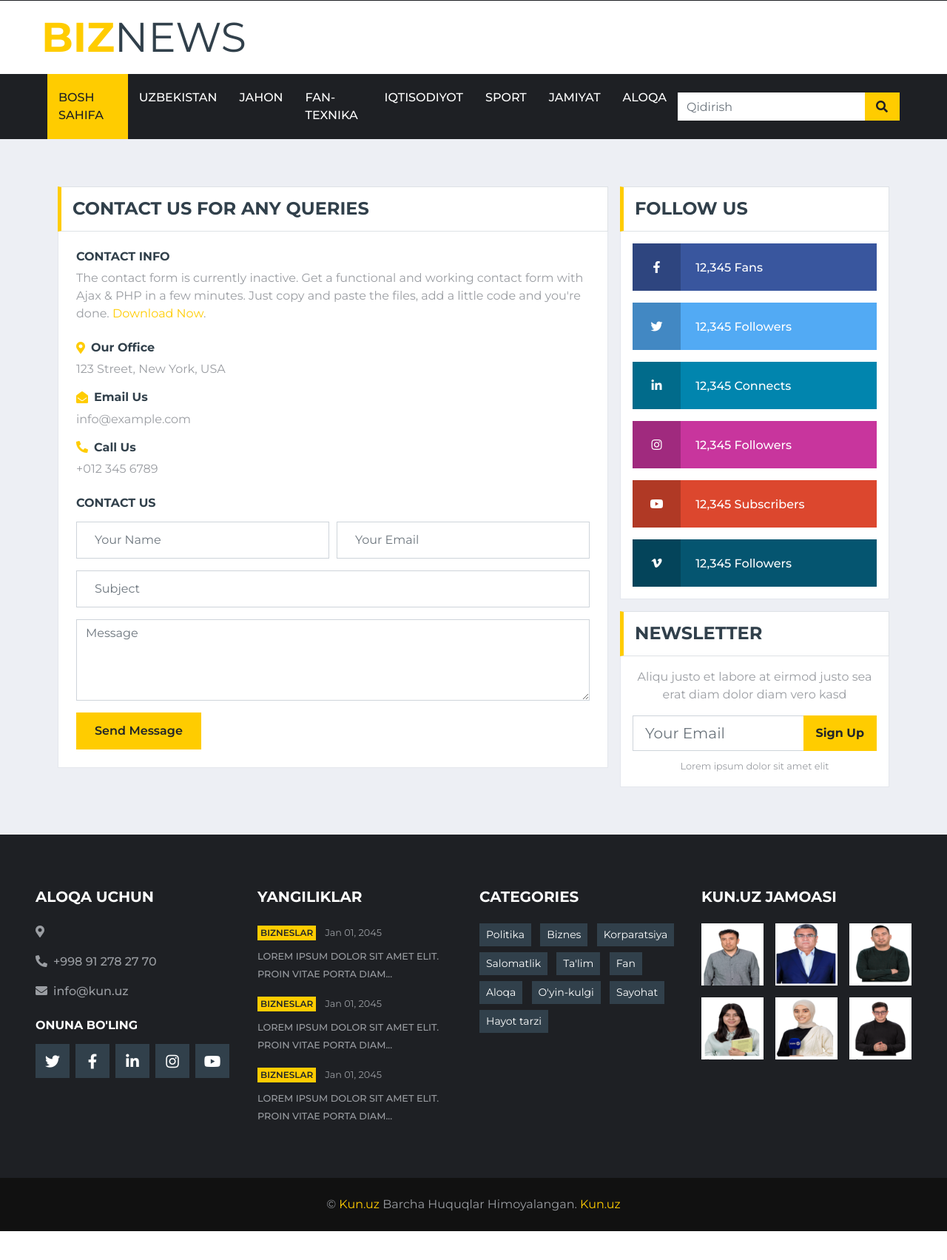
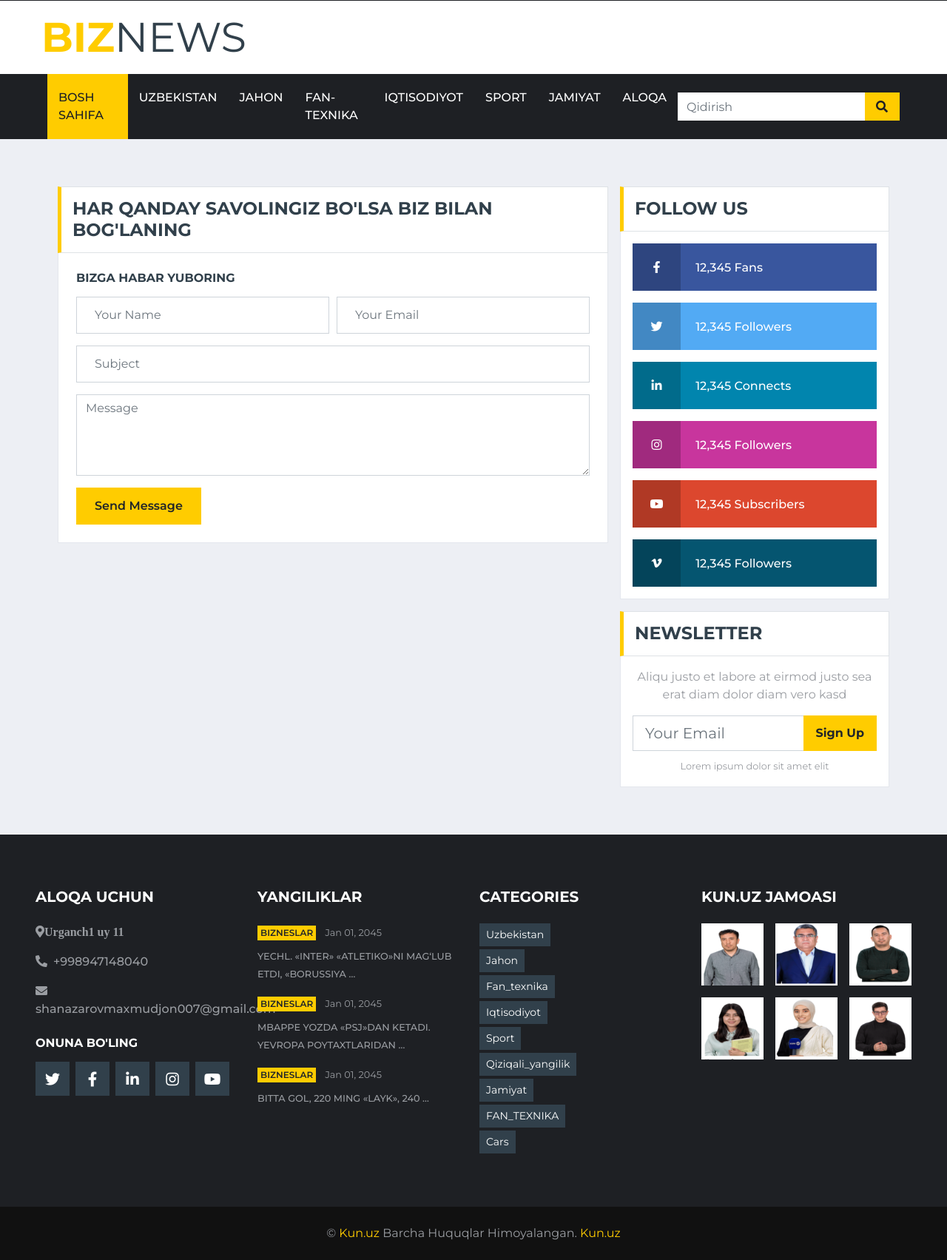
Before and after one commit to maxmud8040/GIT_BASH, a Django app: page /contact/ in a window 1280 px wide. Shown: the part 39-1742 px from the top of the page at 74% size. Before the commit the page ends 1703 px from the top, so only its background shows below. Run offline with Django 5.2, Linux system fonts and the light colour scheme; data comes from the database, SQL or seed files in the repository; both versions use the stored data as it was after the commit; some libraries are stand-ins or nearby versions.

Commit message:
2-Versia , Adminga habar yuborish

```diff
--- /dev/null
+++ b/app/contect_prossesor.py
@@ -0,0 +1,14 @@
+from .models import *
+
+
+def lasted_news(request):
+    lasted_news = News.published.all().order_by("-publish_time")[:3]
+    categories = Category.objects.all()
+    contact_data = ContactData.objects.all()
+
+    context = {
+        'lasted_news':lasted_news,
+        'categories': categories,
+        'contact_data': contact_data,
+    }
+    return context
--- /dev/null
+++ b/app/forms.py
@@ -0,0 +1,10 @@
+from django import forms
+from .models import *
+
+
+class ContactForm(forms.ModelForm):
+    name = forms.CharField()
+
+    class Meta:
+        model = Contact
+        fields = '__all__'
--- a/app/models.py
+++ b/app/models.py
@@ -55,3 +55,19 @@ class News(models.Model):
 
     def __str__(self):
         return self.title
+
+class ContactData(models.Model):
+    adress = models.CharField(max_length=150)
+    phone = models.CharField(max_length=50)
+    email = models.EmailField()
+
+    def __str__(self):
+        return self.adress
+
+class Contact(models.Model):
+    name = models.CharField(max_length=100)
+    email = models.EmailField(max_length=100)
+    subject = models.CharField(max_length=100)
+    message = models.TextField()
+    def __str__(self):
+        return self.email
--- a/app/urls.py
+++ b/app/urls.py
@@ -1,6 +1,5 @@
 from django.urls import path
-from .views import news_list, news_detail, HomePageView, single,contact,UzbekistanPageview,JahonPageview,Fan_texnikaPageview,IqtisodiyotPageview,SportPageview,JamiyatPageview
-
+from .views import *
 
 urlpatterns = [
     path("", HomePageView, name="homepage"),
@@ -13,5 +12,5 @@ urlpatterns = [
     path("single/", single, name="single"),
     path("news/", news_list, name='news_all'),
     path("news/<int:id>/", news_detail, name='news_detail_page'),
-    path("contact/", contact, name="contact"),
+    path("contact/", ContactPageView.as_view(), name="contact-us"),
 ]
--- a/app/views.py
+++ b/app/views.py
@@ -1,6 +1,9 @@
 from django.shortcuts import render, get_object_or_404
-from .models import Category, News
-from django.http import Http404
+from django.views.generic import *
+
+from .forms import *
+from .models import *
+from django.http import *
 
 
 # Create your views here.
@@ -315,3 +318,27 @@ def single(request):
     }
 
     return render(request, 'news/single.html', context)
+
+
+
+
+class ContactPageView(TemplateView):
+    template_name = 'news/contact.html'
+
+    def get(self,request , *args , **kwargs):
+        form  = ContactForm()
+        context = {
+            'form':form
+        }
+
+        return render(request , "news/contact.html" , context)
+
+    def post(self,request , *args , **kwargs):
+        form = ContactForm(request.POST)
+        if request.method == "POST" and form.is_valid():
+            form.save()
+            return HttpResponse("<h2> Murojatingiz qabul qilindi <h2>")
+        context = {
+            'form':form
+        }
+        return render(request , 'news/contact.html')
--- a/config/settings.py
+++ b/config/settings.py
@@ -60,6 +60,7 @@ TEMPLATES = [
                 'django.template.context_processors.request',
                 'django.contrib.auth.context_processors.auth',
                 'django.contrib.messages.context_processors.messages',
+                'app.contect_prossesor.lasted_news',
             ],
         },
     },
--- a/templates/news/base.html
+++ b/templates/news/base.html
@@ -107,7 +107,7 @@
                 <a href="{% url 'iqtisodiyot' %}" class="nav-item nav-link">Iqtisodiyot</a>
                 <a href="{% url 'sport' %}" class="nav-item nav-link">Sport</a>
                 <a href="{% url 'jamiyat' %}" class="nav-item nav-link">Jamiyat</a>
-                <a href="{% url 'contact' %}" class="nav-item nav-link">Aloqa</a>
+                <a href="{% url 'contact-us' %}" class="nav-item nav-link">Aloqa</a>
             </div>
             <div class="input-group ml-auto d-none d-lg-flex" style="width: 100%; max-width: 300px;">
                 <input type="text" class="form-control border-0" placeholder="Qidirish">
@@ -130,10 +130,12 @@
     <div class="row py-4">
         <div class="col-lg-3 col-md-6 mb-5">
             <h5 class="mb-4 text-white text-uppercase font-weight-bold">Aloqa Uchun</h5>
-            <p class="font-weight-medium"><i class="fa fa-map-marker-alt mr-2"></i></p>
-            <p class="font-weight-medium"><i class="fa fa-phone-alt mr-2"></i>+998 91 278 27 70 </p>
-            <p class="font-weight-medium"><i class="fa fa-envelope mr-2"></i>info@kun.uz</p>
+            {% for contact in contact_data%}
+            <p class="font-weight-medium"><i class="fa fa-map-marker-alt mr-2">{{ contact.adress}}</i></p>
+            <p class="font-weight-medium"><i class="fa fa-phone-alt mr-2"></i>{{ contact.phone }}</p>
+            <p class="font-weight-medium"><i class="fa fa-envelope mr-2"></i>{{ contact.email }}</p>
             <h6 class="mt-4 mb-3 text-white text-uppercase font-weight-bold">Onuna Bo'ling</h6>
+            {% endfor %}
             <div class="d-flex justify-content-start">
                 <a class="btn btn-lg btn-secondary btn-lg-square mr-2" href="#"><i class="fab fa-twitter"></i></a>
                 <a class="btn btn-lg btn-secondary btn-lg-square mr-2" href="#"><i class="fab fa-facebook-f"></i></a>
@@ -145,45 +147,23 @@
         </div>
         <div class="col-lg-3 col-md-6 mb-5">
             <h5 class="mb-4 text-white text-uppercase font-weight-bold">Yangiliklar</h5>
+            {% for news in lasted_news %}
             <div class="mb-3">
                 <div class="mb-2">
                     <a class="badge badge-primary text-uppercase font-weight-semi-bold p-1 mr-2" href="">Bizneslar</a>
                     <a class="text-body" href=""><small>Jan 01, 2045</small></a>
                 </div>
-                <a class="small text-body text-uppercase font-weight-medium" href="">Lorem ipsum dolor sit amet elit.
-                    Proin vitae porta diam...</a>
+                <a class="small text-body text-uppercase font-weight-medium" href="{% url 'news_detail_page' news.pk %}"> {{ news.title | truncatewords:6 }} </a>
             </div>
-            <div class="mb-3">
-                <div class="mb-2">
-                    <a class="badge badge-primary text-uppercase font-weight-semi-bold p-1 mr-2" href="">Bizneslar</a>
-                    <a class="text-body" href=""><small>Jan 01, 2045</small></a>
-                </div>
-                <a class="small text-body text-uppercase font-weight-medium" href="">Lorem ipsum dolor sit amet elit.
-                    Proin vitae porta diam...</a>
-            </div>
-            <div class="">
-                <div class="mb-2">
-                    <a class="badge badge-primary text-uppercase font-weight-semi-bold p-1 mr-2" href="">Bizneslar</a>
-                    <a class="text-body" href=""><small>Jan 01, 2045</small></a>
-                </div>
-                <a class="small text-body text-uppercase font-weight-medium" href="">Lorem ipsum dolor sit amet elit.
-                    Proin vitae porta diam...</a>
-            </div>
+            {% endfor %}
         </div>
         <div class="col-lg-3 col-md-6 mb-5">
             <h5 class="mb-4 text-white text-uppercase font-weight-bold">Categories</h5>
+            {% for category in categories %}
             <div class="m-n1">
-                <a href="" class="btn btn-sm btn-secondary m-1">Politika</a>
-                <a href="" class="btn btn-sm btn-secondary m-1">Biznes</a>
-                <a href="" class="btn btn-sm btn-secondary m-1">Korparatsiya</a>
-                <a href="" class="btn btn-sm btn-secondary m-1">Salomatlik</a>
-                <a href="" class="btn btn-sm btn-secondary m-1">Ta'lim</a>
-                <a href="" class="btn btn-sm btn-secondary m-1">Fan</a>
-                <a href="https://kun.uz/contact" class="btn btn-sm btn-secondary m-1">Aloqa</a>
-                <a href="" class="btn btn-sm btn-secondary m-1">O'yin-kulgi</a>
-                <a href="" class="btn btn-sm btn-secondary m-1">Sayohat</a>
-                <a href="" class="btn btn-sm btn-secondary m-1">Hayot tarzi</a>
+                <a href="{{ category.name }}" class="btn btn-sm btn-secondary m-1"> {{ category.name }} </a>
             </div>
+            {% endfor %}
         </div>
         <div class="col-lg-3 col-md-6 mb-5">
             <h5 class="mb-4 text-white text-uppercase font-weight-bold"> Kun.uz jamoasi</h5>
--- a/templates/news/contact.html
+++ b/templates/news/contact.html
@@ -9,57 +9,30 @@
         <div class="row">
             <div class="col-lg-8">
                 <div class="section-title mb-0">
-                    <h4 class="m-0 text-uppercase font-weight-bold">Contact Us For Any Queries</h4>
+                    <h4 class="m-0 text-uppercase font-weight-bold">Har qanday savolingiz bo'lsa biz bilan bog'laning</h4>
                 </div>
                 <div class="bg-white border border-top-0 p-4 mb-3">
-                    <div class="mb-4">
-                        <h6 class="text-uppercase font-weight-bold">Contact Info</h6>
-                        <p class="mb-4">The contact form is currently inactive. Get a functional and working contact
-                            form with Ajax & PHP in a few minutes. Just copy and paste the files, add a little code and
-                            you're done. <a href="https://htmlcodex.com/contact-form">Download Now</a>.</p>
-                        <div class="mb-3">
-                            <div class="d-flex align-items-center mb-2">
-                                <i class="fa fa-map-marker-alt text-primary mr-2"></i>
-                                <h6 class="font-weight-bold mb-0">Our Office</h6>
-                            </div>
-                            <p class="m-0">123 Street, New York, USA</p>
-                        </div>
-                        <div class="mb-3">
-                            <div class="d-flex align-items-center mb-2">
-                                <i class="fa fa-envelope-open text-primary mr-2"></i>
-                                <h6 class="font-weight-bold mb-0">Email Us</h6>
-                            </div>
-                            <p class="m-0">info@example.com</p>
-                        </div>
-                        <div class="mb-3">
-                            <div class="d-flex align-items-center mb-2">
-                                <i class="fa fa-phone-alt text-primary mr-2"></i>
-                                <h6 class="font-weight-bold mb-0">Call Us</h6>
-                            </div>
-                            <p class="m-0">+012 345 6789</p>
-                        </div>
-                    </div>
-                    <h6 class="text-uppercase font-weight-bold mb-3">Contact Us</h6>
-                    <form>
+                    <h6 class="text-uppercase font-weight-bold mb-3">Bizga habar yuboring</h6>
+                    <form method="post"> {% csrf_token %}
                         <div class="form-row">
                             <div class="col-md-6">
                                 <div class="form-group">
-                                    <input type="text" class="form-control p-4" placeholder="Your Name"
+                                    <input type="text" class="form-control p-4" placeholder="Your Name" name = "name"
                                            required="required"/>
                                 </div>
                             </div>
                             <div class="col-md-6">
                                 <div class="form-group">
-                                    <input type="email" class="form-control p-4" placeholder="Your Email"
+                                    <input type="email" class="form-control p-4" placeholder="Your Email" name = "email"
                                            required="required"/>
                                 </div>
                             </div>
                         </div>
                         <div class="form-group">
-                            <input type="text" class="form-control p-4" placeholder="Subject" required="required"/>
+                            <input type="text" class="form-control p-4" placeholder="Subject" name = "subject" required="required"/>
                         </div>
                         <div class="form-group">
-                            <textarea class="form-control" rows="4" placeholder="Message"
+                            <textarea class="form-control" rows="4" placeholder="Message" name = "message"
                                       required="required"></textarea>
                         </div>
                         <div>
```
Also changed, not shown: app/admin.py (+5 -9 lines), app/migrations/0008_alter_news_publish_time.py (added), app/migrations/0009_contactdata_alter_news_publish_time.py (added), app/migrations/0010_alter_news_publish_time.py (added), app/migrations/0011_contact_alter_news_publish_time.py (added), app/migrations/0012_rename_adress_contact_name_alter_news_publish_time.py (added), db.sqlite3.
